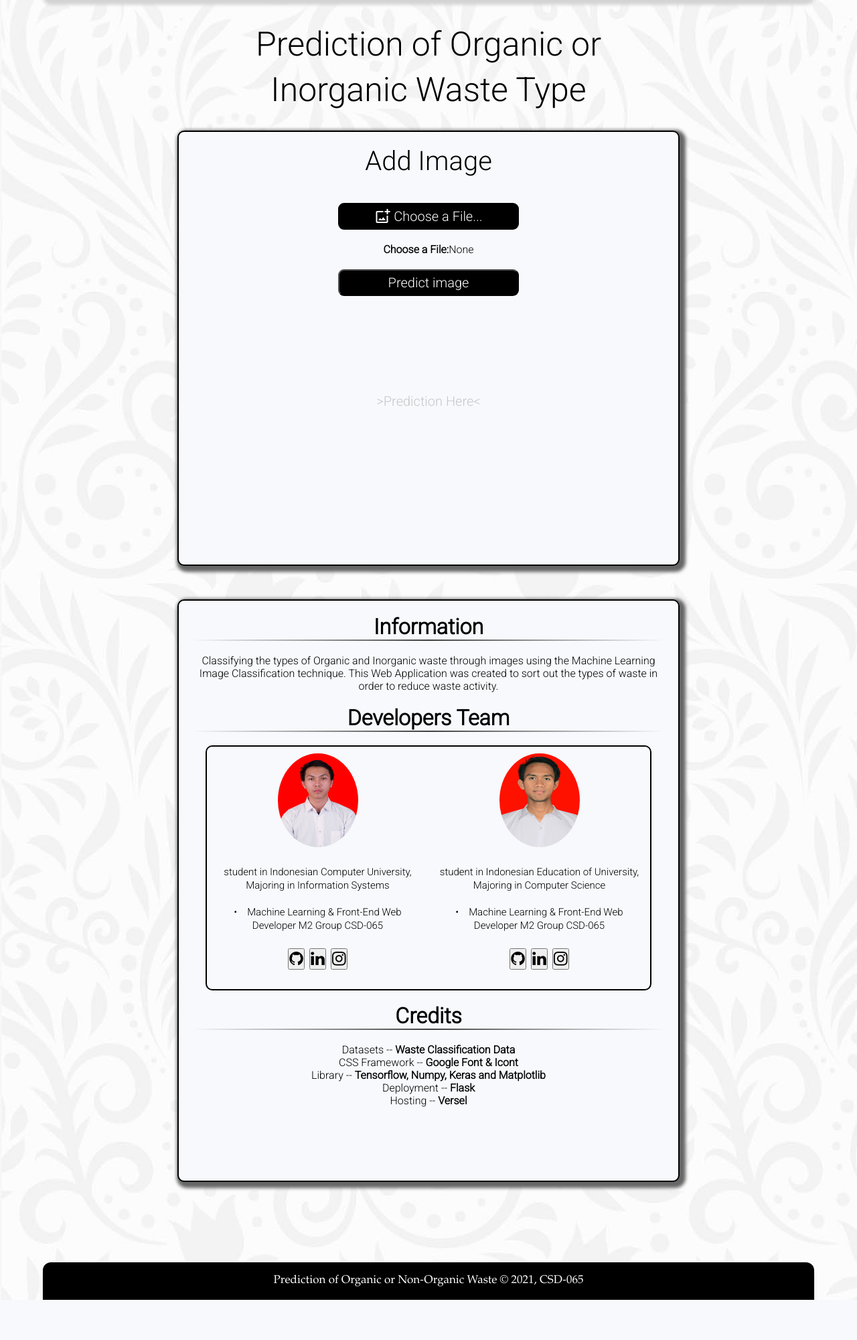
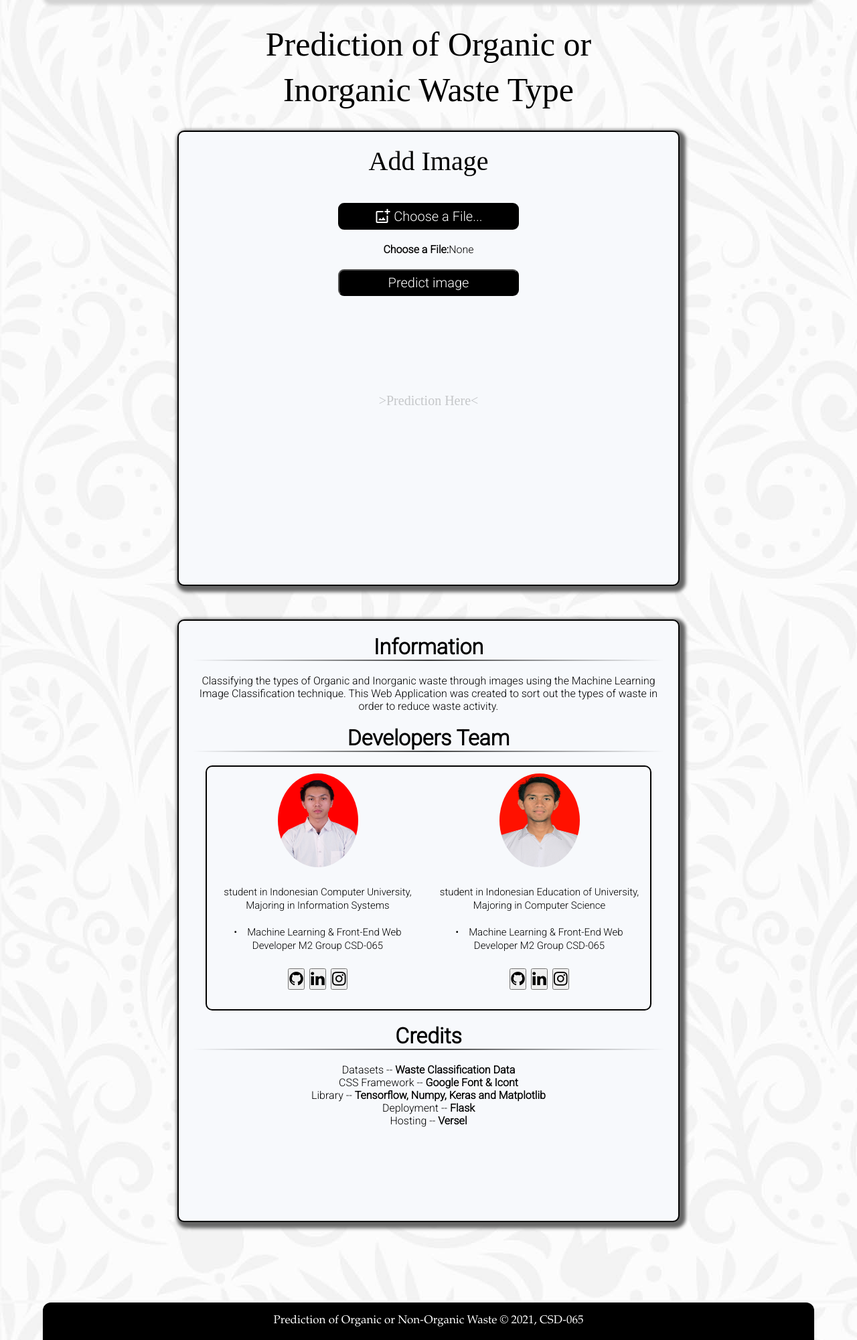
Before and after one commit to jodyirawan/Capstone-CSD-065, a Flask app: page / in a window 1280 px wide. Shown: the part 56-2057 px from the top of the page at 67% size. Before the commit the page ends 1997 px from the top, so only its background shows below. Run offline with Flask 2, Linux system fonts and the light colour scheme; some libraries are stand-ins or nearby versions.

Commit message:
Update style.css

```diff
--- a/static/style.css
+++ b/static/style.css
@@ -77,6 +77,11 @@ header {
     padding: 10px;
 }
 
+.maintitle a{
+    font-family: 'Playfair Display SC', serif;
+}
+
+
 .main-column {
     display: flex;
     flex-wrap: nowrap;
@@ -84,7 +89,7 @@ header {
 
     /* properti lainnya */
     width: 750px;
-    height: 650px;
+    height: 680px;
     padding: 20px;
     margin: 0 auto;
     border: 2px solid black;
@@ -95,6 +100,7 @@ header {
 }
 
 .main-column a {
+    font-family: 'Playfair Display SC', serif;
     text-align: center;
     font-size: 40px;
 }
@@ -167,7 +173,7 @@ input#submit-btn {
 
     /* properti lainnya */
     width: 750px;
-    height: 870px;
+    height: 900px;
     padding: 20px;
     margin: 0 auto;
     margin-top: 50px;
```
